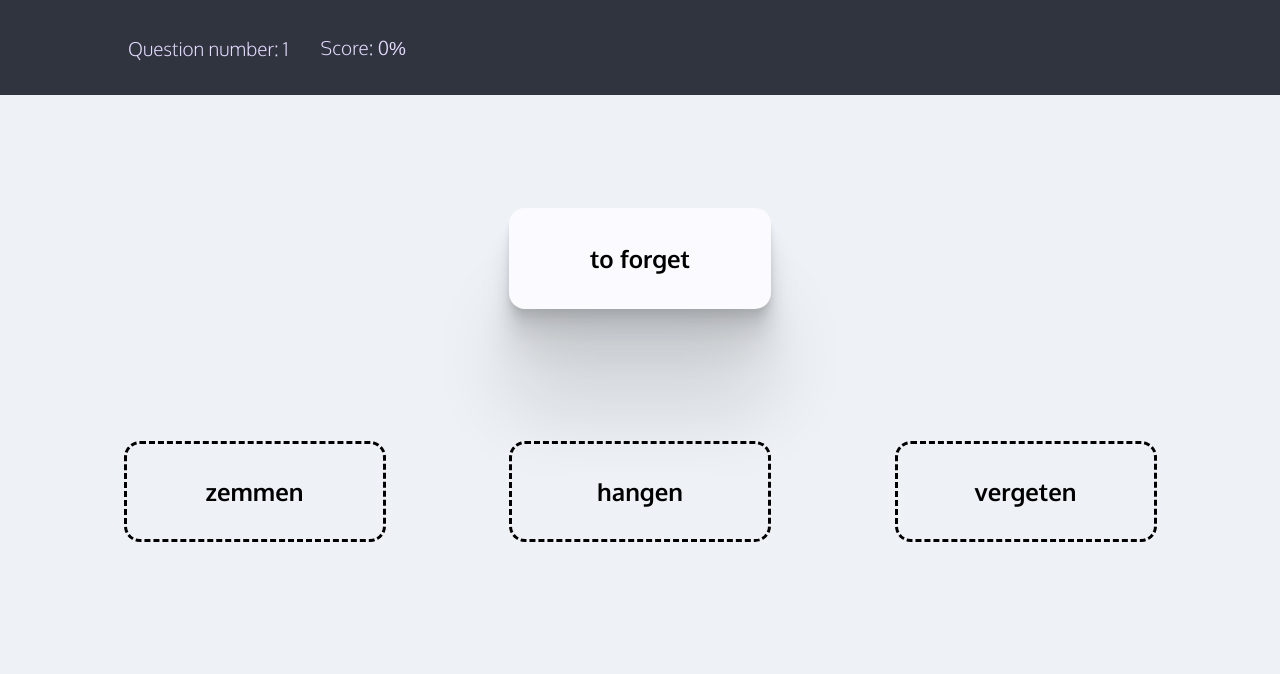
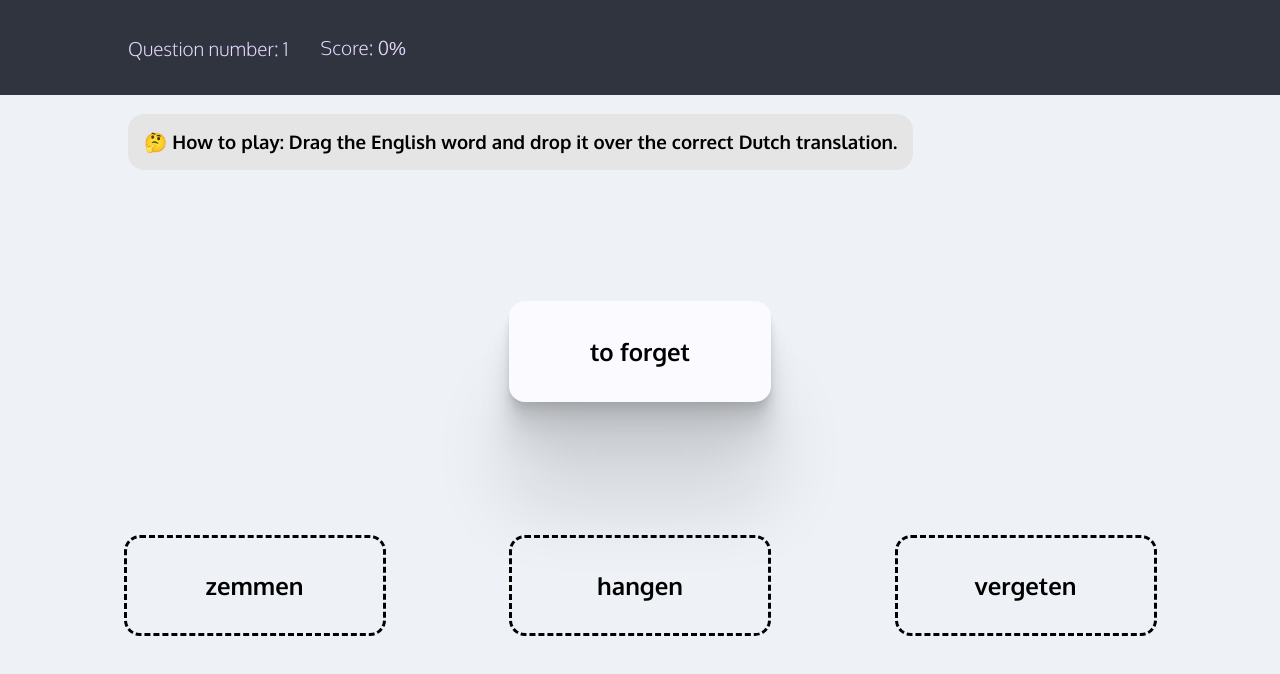
Before and after one commit to joe-ashwell/quiz, a plain HTML site: page index.html in a window 1280 px wide. Drawn offline with Linux system fonts and the light colour scheme.

Commit message:
Improve some styling and add 'instruction' text

```diff
--- a/app.js
+++ b/app.js
@@ -132,6 +132,8 @@ function drop(e) {
       setHTMLQuestionAndAnswers();
     }, 3000);
     setScore();
+    const instruction = document.querySelector('h3.instruction');
+    instruction.style.display = 'none';
   } else {
     console.log('fout');
     renderFeedback('😔', 'Nope, try again!', `${dutchAnswer.infin} means '${dutchAnswer.engels}'`, 'wrong');
--- a/index.html
+++ b/index.html
@@ -14,6 +14,7 @@
     <p class="questions-asked"></p>
     <p class="score-percentage"></p>
   </section>
+  <h3 class="instruction">🤔 <strong>How to play:</strong> Drag the English word and drop it over the correct Dutch translation.</h3>
   <section class="game">
     <div id="question" class="question" ><h2 draggable="true"></h2></div>
     <div class="answers">
--- a/style.css
+++ b/style.css
@@ -21,6 +21,7 @@ body {
   min-height: 100vh;
   margin: 0;
   background: #EEF2F7;
+  overflow: hidden;
 }
 
 section.game {
@@ -98,9 +99,20 @@ p.questions-asked {
   margin-right: 2rem;
 }
 
+h3.instruction {
+  margin-left: 10vw;
+  background-color: #e5e5e5;
+  border-radius: 1rem;
+  padding: 1rem;
+  width: max-content;
+}
+
 .wrong {
   color: #A94442;
   background-color: #F2DEDE !important;
+  position: fixed;
+  bottom: 2rem;
+  right: 30vw;
 }
 
 .correct {
```
